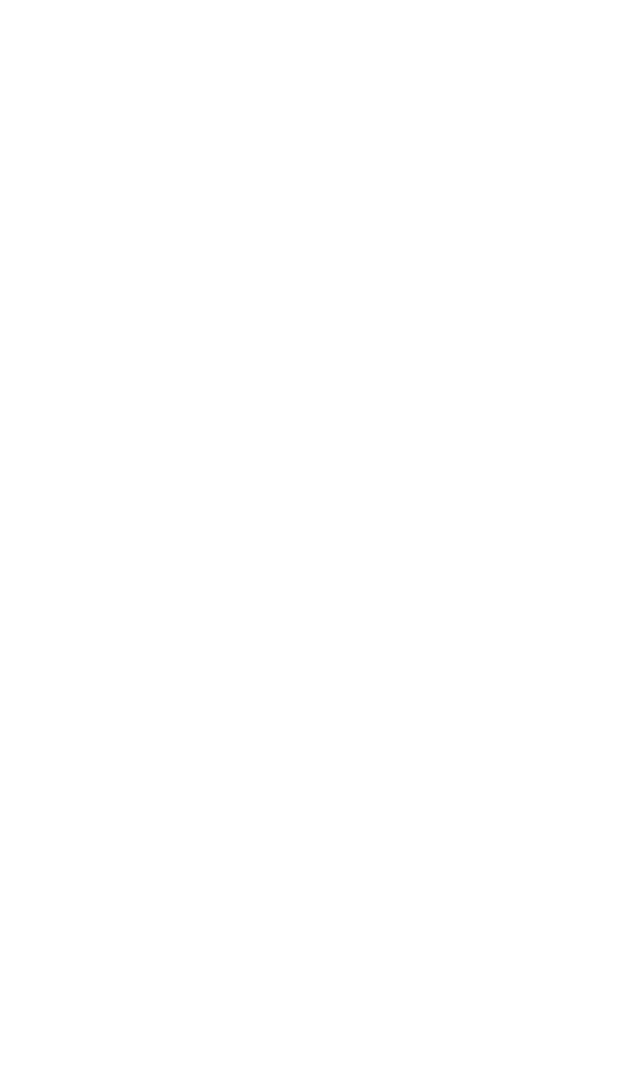
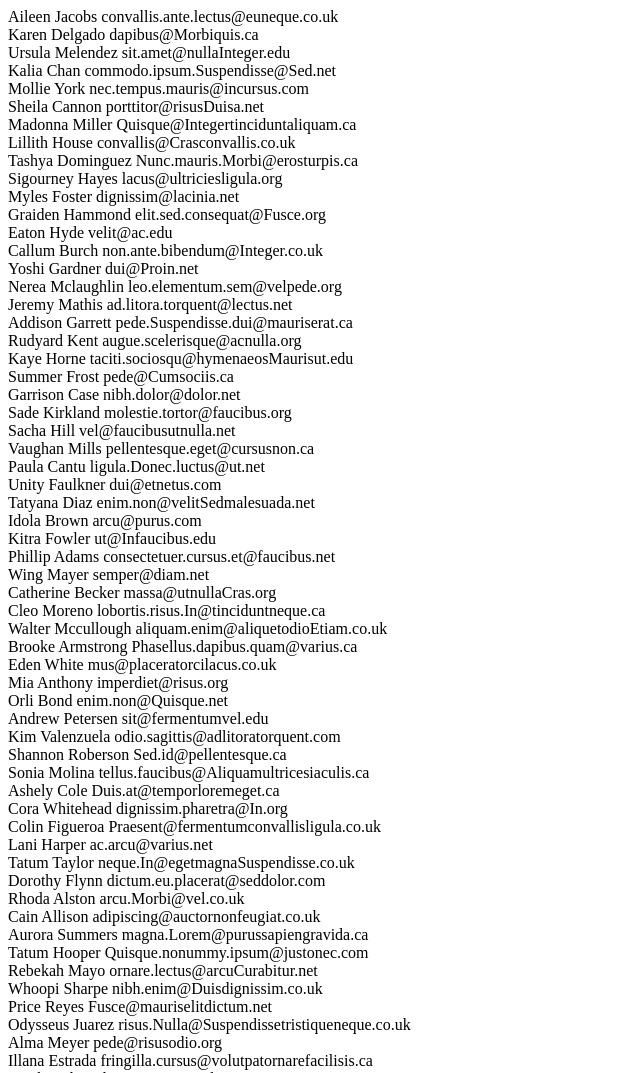
Before and after one commit to Durmaethor/angular-drills, a plain HTML site: page app2-an_array/index.html in a window 1280 px wide. Shown: the top 1073 px of the page, without its empty margins (0-640 px from the left). Before the commit the page ends 800 px from the top, so only its background shows below. Drawn offline with nearby package versions, Linux system fonts and the light colour scheme.

Commit message:
ugly, but works

```diff
--- a/app2-an_array/controller.js
+++ b/app2-an_array/controller.js
@@ -1,4 +1,4 @@
-angular.module('arrayApp').controller('arrayController', function($scope){
+angular.module('arrayApp').controller('arrayController', function($scope, arrayService){
 
     $scope.getArray = function(){
         $scope.array = arrayService.getArray();
--- a/app2-an_array/index.html
+++ b/app2-an_array/index.html
@@ -4,7 +4,10 @@
 	</head>
 	<body ng-controller="arrayController">
 
-
+		<div ng-repeat="array in array">
+			<span>{{array.name}}</span>
+			<span>{{array.email}}</span>
+		</div>
 
 
 		<script src="https://ajax.googleapis.com/ajax/libs/angularjs/1.4.3/angular.min.js"></script>
```
